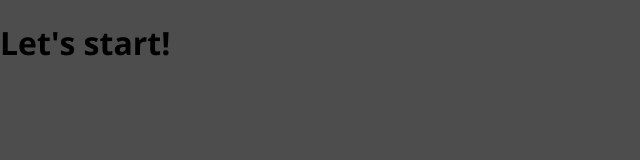
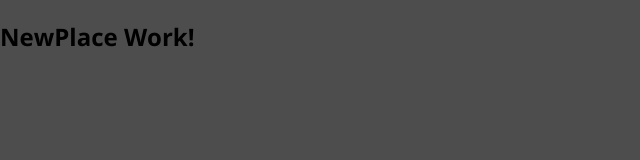
Before and after one commit to danielle-levy/MERN-Full-Stack-Project, a React (Create React App) app: page /places/new in a window 1280 px wide. Shown: the top 160 px of the page, without its empty margins (0-640 px from the left). Built offline with nearby package versions, Linux system fonts and the light colour scheme.

Commit message:
react-router-dom added

```diff
--- a/src/App.js
+++ b/src/App.js
@@ -1,7 +1,22 @@
 import React from 'react';
+import { BrowserRouter as Router, Route, Redirect, Switch } from 'react-router-dom';
+
+import Users from './user/pages/Users';
+import NewPlace from './places/pages/NewPlace';
 
 function App() {
-  return <h1>Let's start!</h1>;
+  return <Router>
+    <Switch>
+      <Route path="/" exact>
+        <Users />
+      </Route>
+      <Route path="/places/new" exact>
+        <NewPlace />
+      </Route>
+      <Redirect to="/" />
+    </Switch>
+
+  </Router>;
 }
 
 export default App;
--- /dev/null
+++ b/src/places/pages/NewPlace.js
@@ -0,0 +1,7 @@
+import React from "react";
+
+const NewPlace = () => {
+    return <h2>NewPlace Work!</h2>;
+};
+
+export default NewPlace;
--- /dev/null
+++ b/src/user/pages/Users.js
@@ -0,0 +1,7 @@
+import React from "react";
+
+const Users = () => {
+    return <h2>Users Work!</h2>;
+};
+
+export default Users;
```
Also changed, not shown: package.json (+6 -3 lines), 1 other file (tests, documents, lock files or other folders).
